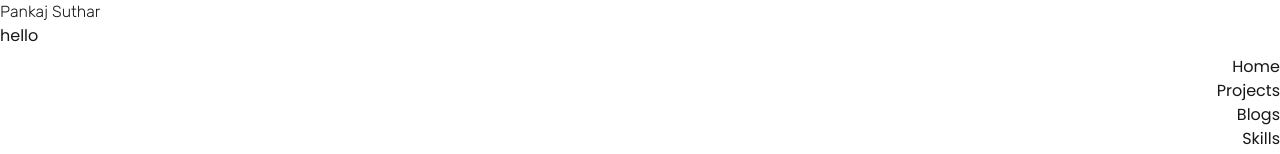
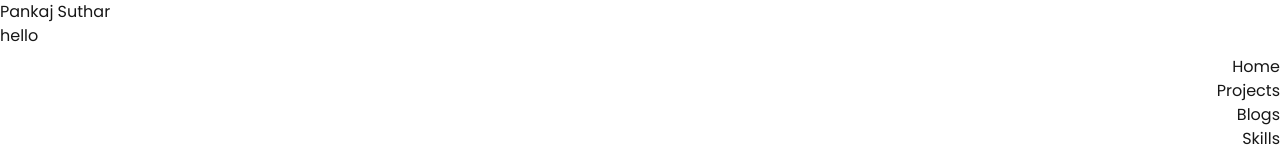
Before and after one commit to Pankaj-suthar777/portfolio-website, a Next.js app: page /projects in a window 1280 px wide. Shown: the top 154 px of the page. Built offline with nearby package versions, Linux system fonts and the light colour scheme.

Commit message:
thired commit

```diff
--- a/src/app/layout.tsx
+++ b/src/app/layout.tsx
@@ -1,16 +1,11 @@
 import type { Metadata } from "next";
-import { Poppins, Rubik } from "next/font/google";
+import { Poppins } from "next/font/google";
 import "./globals.css";
 import MainLayout from "@/components/MainLayout";
 
 const geistMono = Poppins({
   subsets: ["latin"],
   weight: ["100", "400"],
-});
-
-export const geistRubik = Rubik({
-  subsets: ["latin"],
-  weight: ["300", "600"],
 });
 
 export const metadata: Metadata = {
--- a/src/components/MainLayout.tsx
+++ b/src/components/MainLayout.tsx
@@ -1,4 +1,3 @@
-import { geistRubik } from "@/app/layout";
 import React from "react";
 import TypewriterEffect from "./TextEffect";
 import navigation from "@/constants/navigation";
@@ -8,9 +7,7 @@ const MainLayout = ({ children }: { children: React.ReactNode }) => {
     <div className="w-full h-screen flex text-black max-w-[1400px]">
       <div className="w-[35%] flex justify-end">
         <div className="p-8 py-12 flex flex-col items-end">
-          <h1 className={`text-4xl ${geistRubik.className} font-medium`}>
-            Pankaj Suthar
-          </h1>
+          <h1 className={`text-4xl font-medium`}>Pankaj Suthar</h1>
           <div className="w-[120px] mt-8 mb-8">
             <TypewriterEffect />
           </div>
@@ -30,7 +27,7 @@ const MainLayout = ({ children }: { children: React.ReactNode }) => {
           </div>
         </div>
       </div>
-      <div className="w-[1.5px] bg-black my-8"></div>
+      <div className="w-[1.5px] bg-black my-8 h-full"></div>
       <div className="flex-1">{children}</div>
     </div>
   );
--- a/src/components/ProjectCard.tsx
+++ b/src/components/ProjectCard.tsx
@@ -23,7 +23,10 @@ const ProjectCard = ({ description, image, title, liveLink }: Props) => {
         />
         {/* Overlay */}
         <div className="absolute inset-0 bg-black/60 flex items-center justify-center opacity-0 transition-opacity duration-200 ease-in-out pointer-events-none group-hover:opacity-100">
-          <a href={liveLink} className="text-white text-2xl font-bold">
+          <a
+            href={liveLink}
+            className="text-white z-20 text-2xl font-semibold cursor-pointer underline underline-offset-4"
+          >
             Live Demo
           </a>
         </div>
--- a/src/constants/projects.ts
+++ b/src/constants/projects.ts
@@ -2,7 +2,7 @@ interface Project {
   image: string;
   title: string;
   description: string;
-  liveLink?: string;
+  liveLink: string;
 }
 const projects: Project[] = [
   {
```
